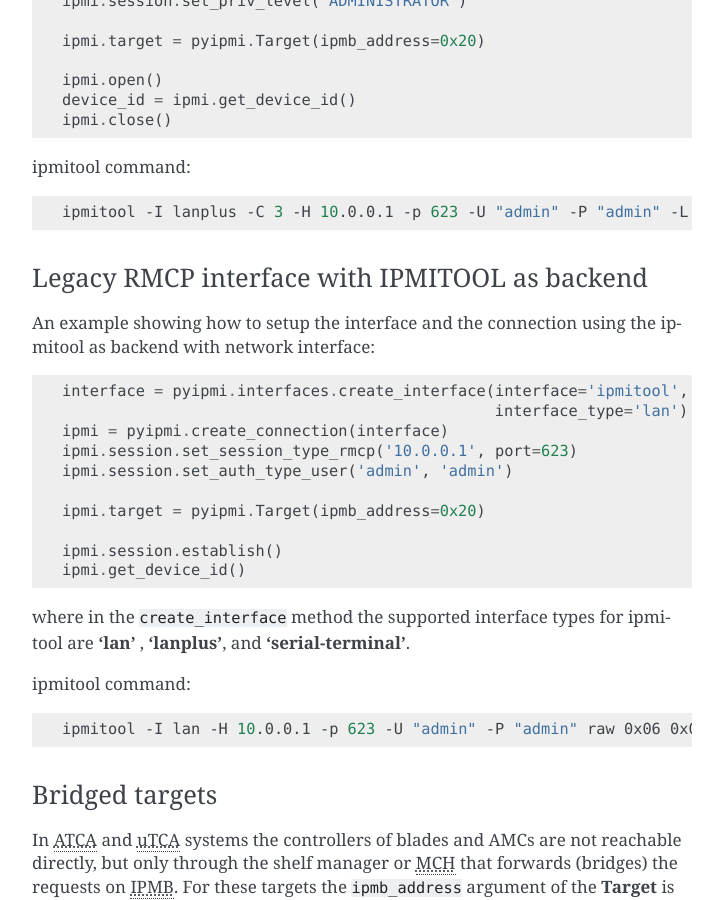
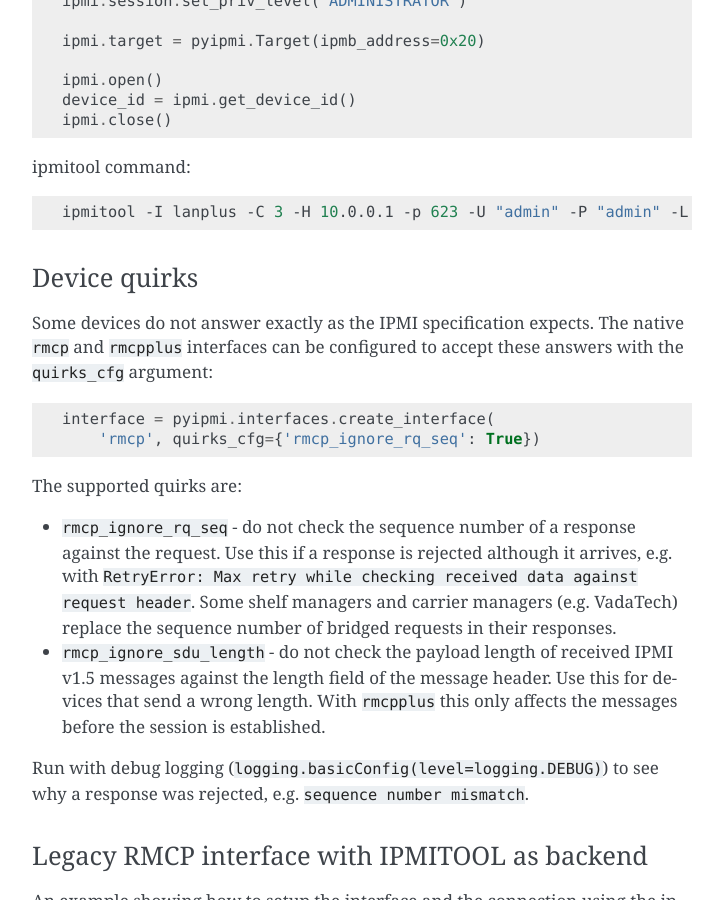
Before and after one commit to kontron/python-ipmi, a Sphinx documentation site: the page built from docs/source/quick_start.rst, in a window 1280 px wide and 900 px high, scrolled down 2778 px. Shown: the whole window, without its empty margins (388-1111 px from the left). Built offline with Sphinx 7.4.7, drawn with Linux system fonts in a browser that asks for light colours.

Commit message:
rmcp: document quirks
Signed-off-by: Heiko Thiery <heiko.thiery@gmail.com>

```diff
--- a/docs/source/quick_start.rst
+++ b/docs/source/quick_start.rst
@@ -112,6 +112,23 @@ ipmitool command:
 .. code:: shell
 
     ipmitool -I lanplus -C 3 -H 10.0.0.1 -p 623 -U "admin" -P "admin" -L ADMINISTRATOR raw 0x06 0x01
+
+Device quirks
+*************
+
+Some devices do not answer exactly as the IPMI specification expects. The native ``rmcp`` and ``rmcpplus`` interfaces can be configured to accept these answers with the ``quirks_cfg`` argument:
+
+.. code:: python
+
+  interface = pyipmi.interfaces.create_interface(
+      'rmcp', quirks_cfg={'rmcp_ignore_rq_seq': True})
+
+The supported quirks are:
+
+* ``rmcp_ignore_rq_seq`` - do not check the sequence number of a response against the request. Use this if a response is rejected although it arrives, e.g. with ``RetryError: Max retry while checking received data against request header``. Some shelf managers and carrier managers (e.g. VadaTech) replace the sequence number of bridged requests in their responses.
+* ``rmcp_ignore_sdu_length`` - do not check the payload length of received IPMI v1.5 messages against the length field of the message header. Use this for devices that send a wrong length. With ``rmcpplus`` this only affects the messages before the session is established.
+
+Run with debug logging (``logging.basicConfig(level=logging.DEBUG)``) to see why a response was rejected, e.g. ``sequence number mismatch``.
 
 Legacy RMCP interface with IPMITOOL as backend
 **********************************************
```
Also changed, not shown: README.md (+7 -0 lines), 1 other file.
